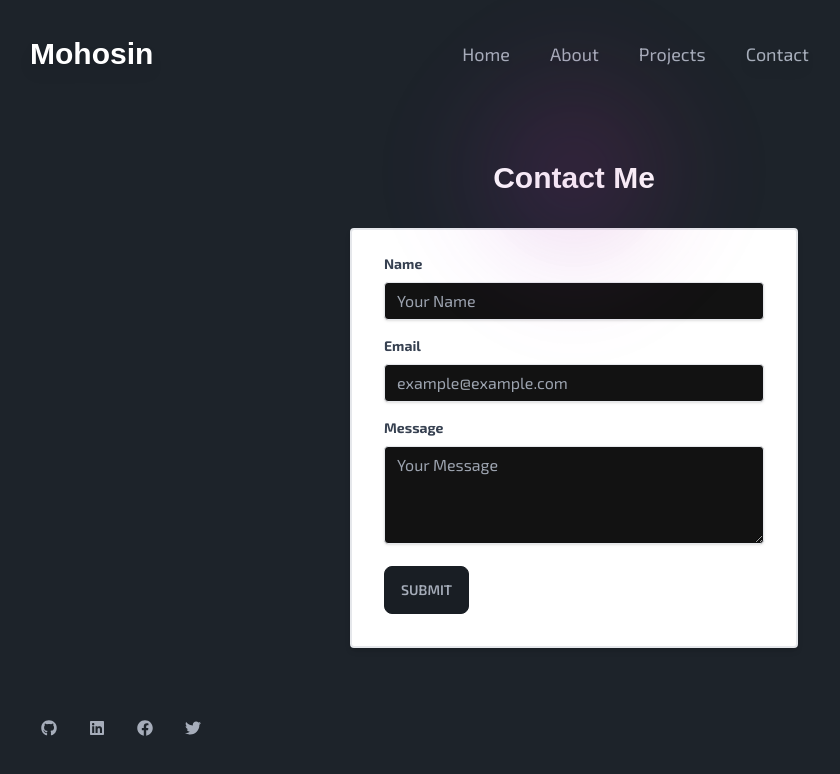
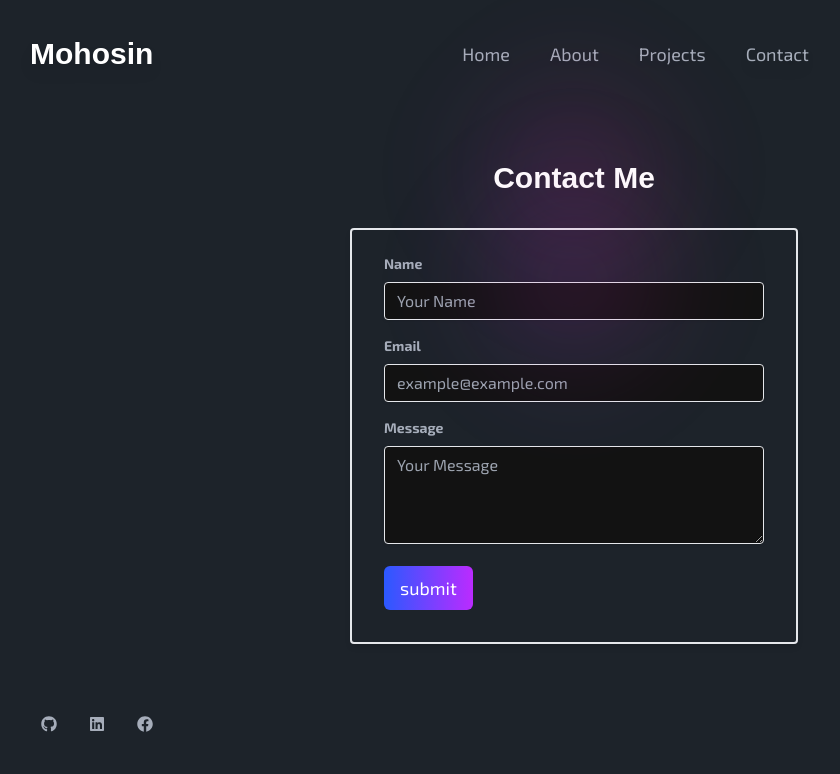
Before and after one commit to Mohosin075/mohosin-portfolio, a React (Vite) app: page /contact in a window 1280 px wide. Shown: the top 774 px of the page, without its empty margins (66-906 px from the left). Built offline with nearby package versions, Linux system fonts and the light colour scheme.

Commit message:
update resume

```diff
--- a/src/App.jsx
+++ b/src/App.jsx
@@ -26,9 +26,6 @@ const App = () => {
           </div>
         </div>
       </div>
-      {/* <Navbar></Navbar>
-      <Outlet></Outlet>
-      <Footer></Footer> */}
     </div>
   );
 };
--- a/src/components/about/About.jsx
+++ b/src/components/about/About.jsx
@@ -1,20 +1,19 @@
-
 const About = () => {
   return (
     <div className="w-10/12 mx-auto mt-5 md:mt-10">
       <div className="w-1/3 mb-10 mx-auto">
-            <img className="rounded-full"
+        <img
+          className="rounded-full"
           src="https://i.ibb.co/FKHwG3N/mohosin.jpg"
           alt=""
         />
       </div>
       <h2 className="text-3xl font-bold">About Me</h2>
-            <p className="mt-5 md:w-2/3 w-full text-sm md:text-neutral">
-          I am a Junior Web Developer with a passion
-          for creating dynamic and immersive web experiences. With a strong
-          foundation in front-end development and a continuous drive to learn
-          new technologies, I am dedicated to delivering visually appealing and
-          user-friendly websites.
+      <p className="mt-5 md:w-2/3 w-full text-sm">
+        I am a Junior Web Developer with a passion for creating dynamic and
+        immersive web experiences. With a strong foundation in front-end
+        development and a continuous drive to learn new technologies, I am
+        dedicated to delivering visually appealing and user-friendly websites.
       </p>
     </div>
   );
--- a/src/components/contact/Contact.jsx
+++ b/src/components/contact/Contact.jsx
@@ -1,57 +1,70 @@
 /* eslint-disable react-hooks/rules-of-hooks */
-import { useForm } from "react-hook-form"
+import { useForm } from "react-hook-form";
 import Swal from "sweetalert2";
 const Contact = () => {
   const { register, handleSubmit } = useForm();
   const onSubmit = (data) => {
     console.log(data);
-        if(data){
+    if (data) {
       Swal.fire({
-                position: 'top-end',
-                icon: 'success',
-                title: 'Successfully Sent your message!',
+        position: "top-end",
+        icon: "success",
+        title: "Successfully Sent your message!",
         showConfirmButton: false,
-                timer: 1500
-              })
+        timer: 1500,
+      });
     }
   };
   return (
-    <div className="py-8 px-4 md:w-10/12 mx-auto mt-5 md:mt-10">
+    <div className="py-8 px-4 md:w-10/12 mx-auto mt-5 md:mt-10 relative">
+      <div className="bgShadow inset-y-20 inset-x-0"></div>
       <h2 className="text-3xl font-bold mb-8  text-center">Contact Me</h2>
-      <form className="max-w-md border-2 mx-auto bg-white shadow-md rounded px-4 md:px-8 pt-6 pb-8 mb-4" onSubmit={handleSubmit(onSubmit)}>
-
+      <form
+        className="max-w-md border-2 mx-auto  shadow-md rounded px-4 md:px-8 pt-6 pb-8 mb-4"
+        onSubmit={handleSubmit(onSubmit)}
+      >
         <div className="mb-4">
-          <label className="block text-gray-700 text-sm font-bold mb-2" htmlFor="name">Name</label>
+          <label className="block  text-sm font-bold mb-2" htmlFor="name">
+            Name
+          </label>
           <input
-            className="shadow appearance-none border rounded w-full py-2 px-3 text-gray-700 leading-tight focus:outline-none focus:shadow-outline"
+            className="shadow appearance-none border rounded w-full py-2 px-3  leading-tight focus:outline-none focus:shadow-outline"
             id="name"
             type="text"
             placeholder="Your Name"
-            {...register('name', { required: true })}
+            {...register("name", { required: true })}
           />
         </div>
         <div className="mb-4">
-          <label className="block text-gray-700 text-sm font-bold mb-2" htmlFor="email">Email</label>
+          <label className="block  text-sm font-bold mb-2" htmlFor="email">
+            Email
+          </label>
           <input
-            className="shadow appearance-none border rounded w-full py-2 px-3 text-gray-700 leading-tight focus:outline-none focus:shadow-outline"
+            className="shadow appearance-none border rounded w-full py-2 px-3  leading-tight focus:outline-none focus:shadow-outline"
             id="email"
             type="email"
             placeholder="example@example.com"
-            {...register('email', { required: true })}
+            {...register("email", { required: true })}
           />
         </div>
         <div className="mb-4">
-          <label className="block text-gray-700 text-sm font-bold mb-2" htmlFor="message">Message</label>
+          <label className="block  text-sm font-bold mb-2" htmlFor="message">
+            Message
+          </label>
           <textarea
-            className="shadow appearance-none border rounded w-full py-2 px-3 text-gray-700 leading-tight focus:outline-none focus:shadow-outline"
+            className="shadow appearance-none border rounded w-full py-2 px-3  leading-tight focus:outline-none focus:shadow-outline"
             id="message"
             rows="4"
             placeholder="Your Message"
-            {...register('message', { required: true })}
+            {...register("message", { required: true })}
           ></textarea>
         </div>
         <div className="flex items-center justify-between">
-          <input type="submit" className="btn" value="submit" />
+          <input
+            type="submit"
+            className="CBtnBG cursor-pointer"
+            value="submit"
+          />
         </div>
       </form>
     </div>
--- a/src/components/footer/Footer.jsx
+++ b/src/components/footer/Footer.jsx
@@ -1,4 +1,4 @@
-import { FaFacebook, FaGithub, FaLinkedin, FaTwitter } from "react-icons/fa";
+import { FaFacebook, FaGithub, FaLinkedin } from "react-icons/fa";
 
 const Footer = () => {
     return (
@@ -7,7 +7,7 @@ const Footer = () => {
             <li><a href="https://github.com/Mohosin075"><FaGithub /></a></li>
             <li><a href="https://www.linkedin.com/in/md-mohosin-5b34a0278/"><FaLinkedin /></a></li>
             <li><a href="https://www.facebook.com/profile.php?id=100054670421189"><FaFacebook /></a></li>
-            <li><a href="https://twitter.com/Mohosin075"><FaTwitter /></a></li>
+            {/* <li><a href="https://twitter.com/Mohosin075"><FaTwitter /></a></li> */}
         </ul>
     </div>
     );
--- a/src/components/home/Home.jsx
+++ b/src/components/home/Home.jsx
@@ -1,4 +1,4 @@
-import { Link } from "react-router-dom";
+import { NavLink } from "react-router-dom";
 import { TypeAnimation } from "react-type-animation";
 import { FaArrowRight } from "react-icons/fa";
 import Projects from "../projects/Projects";
@@ -6,25 +6,23 @@ import Contact from "../contact/Contact";
 const Home = () => {
   return (
     <div>
-
       <div className="w-10/12 mx-auto ">
-        <div className="text-center mt-5 md:mt-10">
-          <a href="https://docs.google.com/document/d/1Clw7f8NIPr9-dFk80Pgc6CWagqFUSKCM7JejuTTDrew/edit?usp=sharing">
-            <button className="btn mb-5 hover:translate-y-1 transition-all">
-              Resume
-            </button>
-          </a>
-        </div>
         <div className="flex md:max-h-screen md:h-[70vh] flex-col-reverse md:flex-row justify-between gap-10 items-center">
           <div className="md:w-2/3">
-            <div className="text-center md:text-2xl font-bold">
+            <div className="text-center md:text-xl font-bold">
               <TypeAnimation
                 sequence={[
                   "Welcome to my Portfolio",
                   1000,
-                  "I'm Mohosin",
+                  "My name is Md Mohosin Ali",
                   1000,
                   "I'm a junior web developer",
+                  1000,
+                  "skills : Nextjs, Typescript",
+                  1000,
+                  "Express js, MongoDB",
+                  1000,
+                  "React, Redux, Mongoose, etc.",
                   1000,
                 ]}
                 wrapper="span"
@@ -33,31 +31,40 @@ const Home = () => {
                 repeat={Infinity}
               />
             </div>
-            <p className="mt-5 text-center">
+            <p className="mt-5 text-center text-xs md:text-sm">
               Welcome to my portfolio! I am a Junior Web Developer with a
               passion for creating dynamic and immersive web experiences. With a
               strong foundation in front-end development and a continuous drive
               to learn new technologies, I am dedicated to delivering visually
               appealing and user-friendly websites.
             </p>
+            <a
+              target="_blank"
+              rel="noreferrer"
+              href="https://docs.google.com/document/d/1Clw7f8NIPr9-dFk80Pgc6CWagqFUSKCM7JejuTTDrew/edit?usp=sharing"
+              className="text-center mt-10 block"
+            >
+              <button className="CBtnBG">view resume</button>
+            </a>
           </div>
           <div className="md:w-1/3">
-            {/* <img
+            <img
               className="rounded-full"
               src="https://i.ibb.co/FKHwG3N/mohosin.jpg"
               alt=""
-            /> */}
+            />
           </div>
         </div>
-        <Link
+
+        <NavLink
           to="/about"
-          className="hover:underline hover:translate-x-4 transition-all flex my-5 items-center"
+          className="hover:underline hover:translate-x-1 transition-all flex my-5 items-center"
         >
           See more about me{" "}
           <span className="ml-3">
             <FaArrowRight />
           </span>
-        </Link>
+        </NavLink>
       </div>
       <div className="mt-20">
         <Projects></Projects>
--- a/src/components/projects/Projects.jsx
+++ b/src/components/projects/Projects.jsx
@@ -10,7 +10,8 @@ const Projects = () => {
       });
   }, []);
   return (
-    <div className="md:w-10/12 mx-auto mt-5 md:mt-10">
+    <div className="md:w-10/12 mx-auto mt-5 md:mt-10 relative">
+      <div className="bgShadow inset-y-20 inset-x-0"></div>
       <h2 className="text-3xl font-bold">My Projects</h2>
       <div className="space-y-16">
         {projects.map((project) => (
@@ -18,6 +19,7 @@ const Projects = () => {
             key={project.id}
             className="card md:card-side bg-base-100 shadow-xl"
           >
+            <div className="bgShadow inset-y-20 inset-x-0"></div>
             <figure className=" md:w-1/2">
               <img className="" src={project?.image} alt="Movie" />
             </figure>
@@ -61,14 +63,14 @@ const Projects = () => {
                 )}
               </div>
               <h4 className="font-semibold text-lg">GitHub Link </h4>
-              <div className="flex">
+              <div className="flex gap-3">
                 {project?.githubClient && (
                   <a
                     target="_blank"
                     rel="noopener noreferrer"
                     href={project?.githubClient}
                   >
-                    <button className="btn btn-link btn-sm">Client site</button>
+                    <button className="btn btn-sm">Client site</button>
                   </a>
                 )}
                 {project?.githubServer && (
@@ -77,7 +79,7 @@ const Projects = () => {
                     rel="noopener noreferrer"
                     href={project?.githubServer}
                   >
-                    <button className="btn btn-link btn-sm">Server site</button>
+                    <button className="btn  btn-sm">Server site</button>
                   </a>
                 )}
               </div>
@@ -87,7 +89,7 @@ const Projects = () => {
                   target="_blank"
                   rel="noopener noreferrer"
                 >
-                  <button className="btn ml-4">Live Demo</button>
+                  <button className="CBtnBG ml-4">Live Demo</button>
                 </a>
               </div>
             </div>
--- a/src/utils/constant.js
+++ b/src/utils/constant.js
@@ -15,5 +15,4 @@ export const ListItem = [
     Label: "contact",
     location: "contact",
   },
-
 ];
```
Lines whose indentation alone changed are shown as unchanged.
